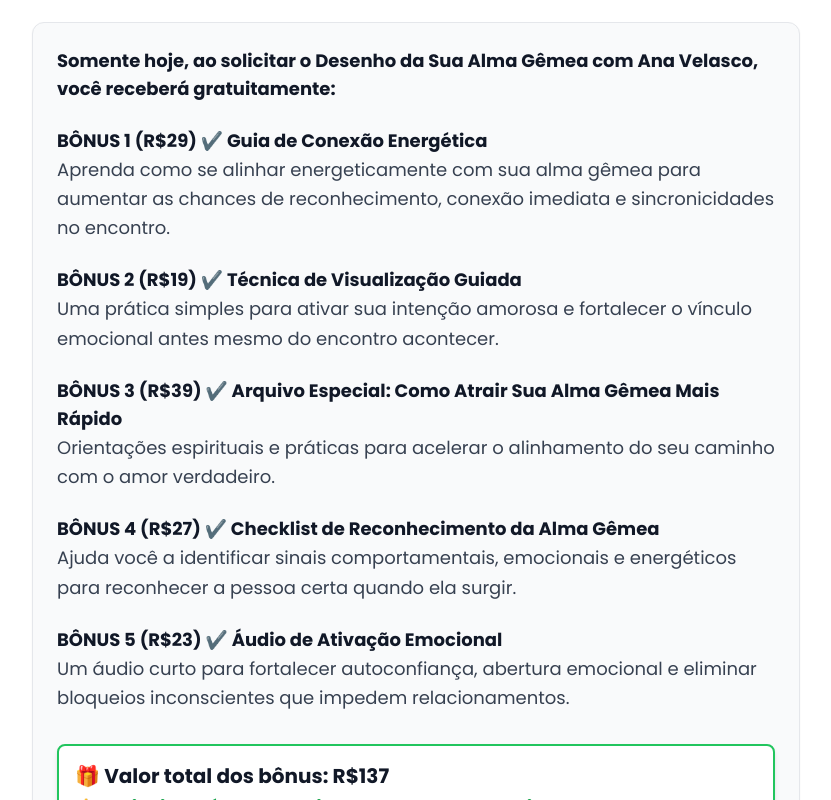
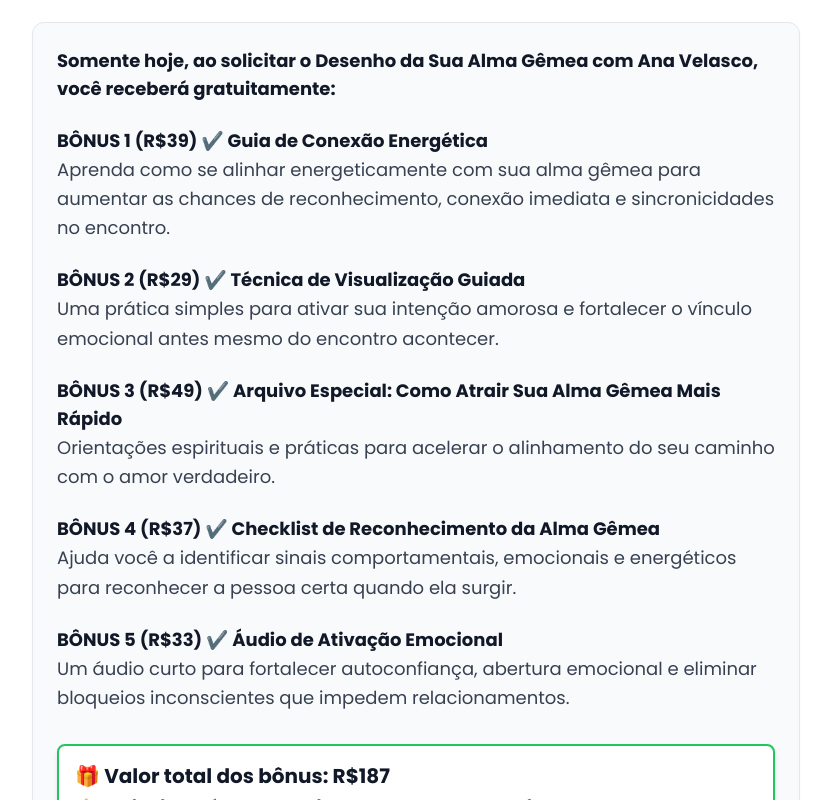
Before and after one commit to Patrickog1992/ALMA, a React (Vite) app: page / in a window 1280 px wide. Shown: the part 4940-5740 px from the top of the page, without its empty margins (224-1055 px from the left). Built offline with nearby package versions, Linux system fonts and the light colour scheme.

Commit message:
fix: Update checkout URL and bonus pricing
Updates the PerfectPay checkout URL and adjusts the pricing for the bonus offers to reflect current promotions.

```diff
--- a/App.tsx
+++ b/App.tsx
@@ -27,7 +27,7 @@ function App() {
 
   const handleCheckout = () => {
     // Redirect to PerfectPay checkout
-    window.location.href = 'https://go.perfectpay.com.br/PPU38CQ6MU2';
+    window.location.href = 'https://go.perfectpay.com.br/PPU38CQ6PMS';
   };
 
   if (view === 'quiz') {
@@ -183,33 +183,33 @@ function App() {
 
               <ul className="space-y-6">
                 <li className="flex flex-col">
-                  <span className="font-bold text-gray-900 text-lg">BÔNUS 1 (R$29) ✔️ Guia de Conexão Energética</span>
+                  <span className="font-bold text-gray-900 text-lg">BÔNUS 1 (R$39) ✔️ Guia de Conexão Energética</span>
                   <span className="text-gray-700">Aprenda como se alinhar energeticamente com sua alma gêmea para aumentar as chances de reconhecimento, conexão imediata e sincronicidades no encontro.</span>
                 </li>
 
                 <li className="flex flex-col">
-                  <span className="font-bold text-gray-900 text-lg">BÔNUS 2 (R$19) ✔️ Técnica de Visualização Guiada</span>
+                  <span className="font-bold text-gray-900 text-lg">BÔNUS 2 (R$29) ✔️ Técnica de Visualização Guiada</span>
                   <span className="text-gray-700">Uma prática simples para ativar sua intenção amorosa e fortalecer o vínculo emocional antes mesmo do encontro acontecer.</span>
                 </li>
 
                 <li className="flex flex-col">
-                  <span className="font-bold text-gray-900 text-lg">BÔNUS 3 (R$39) ✔️ Arquivo Especial: Como Atrair Sua Alma Gêmea Mais Rápido</span>
+                  <span className="font-bold text-gray-900 text-lg">BÔNUS 3 (R$49) ✔️ Arquivo Especial: Como Atrair Sua Alma Gêmea Mais Rápido</span>
                   <span className="text-gray-700">Orientações espirituais e práticas para acelerar o alinhamento do seu caminho com o amor verdadeiro.</span>
                 </li>
 
                 <li className="flex flex-col">
-                  <span className="font-bold text-gray-900 text-lg">BÔNUS 4 (R$27) ✔️ Checklist de Reconhecimento da Alma Gêmea</span>
+                  <span className="font-bold text-gray-900 text-lg">BÔNUS 4 (R$37) ✔️ Checklist de Reconhecimento da Alma Gêmea</span>
                   <span className="text-gray-700">Ajuda você a identificar sinais comportamentais, emocionais e energéticos para reconhecer a pessoa certa quando ela surgir.</span>
                 </li>
 
                 <li className="flex flex-col">
-                  <span className="font-bold text-gray-900 text-lg">BÔNUS 5 (R$23) ✔️ Áudio de Ativação Emocional</span>
+                  <span className="font-bold text-gray-900 text-lg">BÔNUS 5 (R$33) ✔️ Áudio de Ativação Emocional</span>
                   <span className="text-gray-700">Um áudio curto para fortalecer autoconfiança, abertura emocional e eliminar bloqueios inconscientes que impedem relacionamentos.</span>
                 </li>
               </ul>
 
               <div className="mt-8 bg-white border-2 border-green-500 rounded-lg p-4 shadow-md">
-                <p className="text-xl font-bold text-gray-900 mb-1">🎁 Valor total dos bônus: R$137</p>
+                <p className="text-xl font-bold text-gray-900 mb-1">🎁 Valor total dos bônus: R$187</p>
                 <p className="text-xl font-bold text-green-600">👉 Hoje: incluídos gratuitamente no seu pedido</p>
               </div>
 
@@ -223,7 +223,7 @@ function App() {
                 Por tempo limitado, o desenho da sua alma gêmea está disponível com 70% de desconto.
               </p>
               <div className="text-2xl md:text-3xl font-bold text-gray-900 mb-2">
-                De <span className="line-through text-red-500 text-xl">R$ 197</span> por apenas <span className="text-green-600 text-4xl">R$ 27</span>.
+                De <span className="line-through text-red-500 text-xl">R$ 197</span> por apenas <span className="text-green-600 text-4xl">R$ 37</span>.
               </div>
             </div>
 
```
